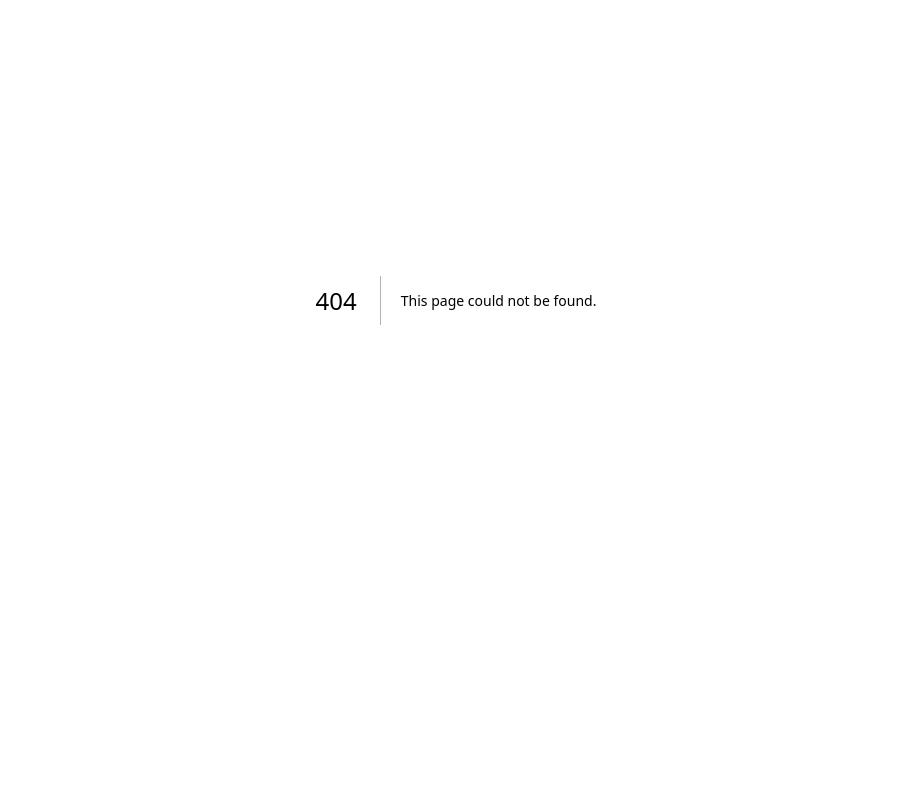
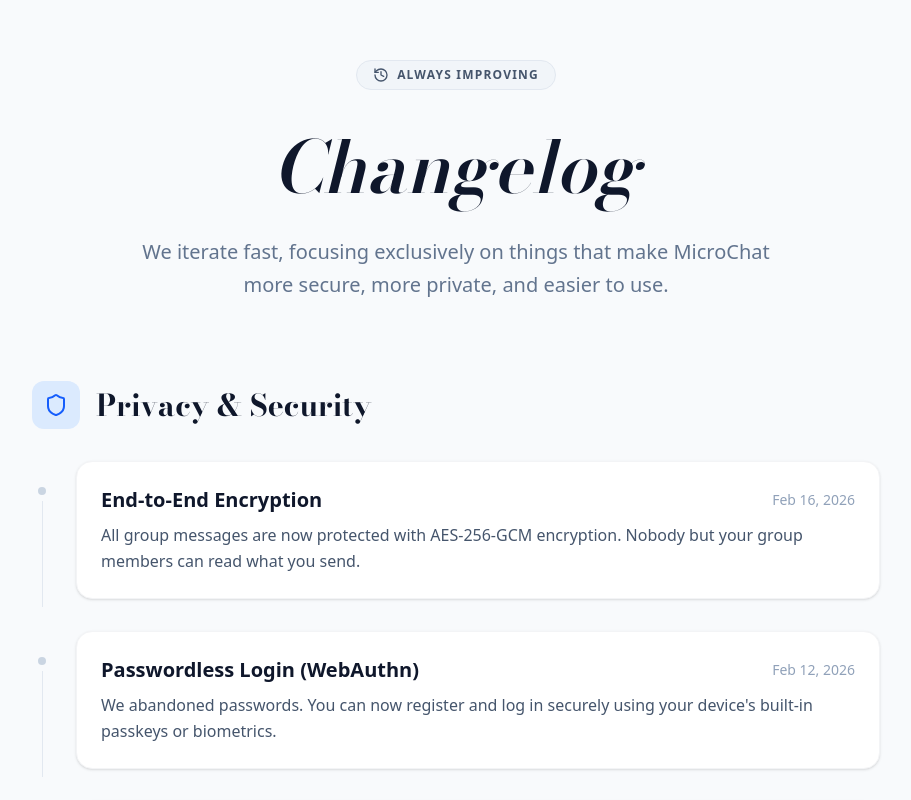
Before and after one commit to vmyazin/micro-chat-service, a Next.js app in the folder apps/web/: page /changelog in a window 1280 px wide. Before the commit this address had no page. Shown: the part 100-900 px from the top of the page, without its empty margins (184-1095 px from the left). Before the commit the page ends 800 px from the top, so only its background shows below. Built offline with nearby package versions, Linux system fonts and the light colour scheme.

Commit message:
feat: Add a dedicated changelog page with dynamic content loaded from a YAML file and an interactive list component.

```diff
--- /dev/null
+++ b/apps/web/app/changelog/page.tsx
@@ -0,0 +1,58 @@
+// Server Component — reads changelog.yaml at build/render time
+import fs from 'node:fs';
+import path from 'node:path';
+import yaml from 'js-yaml';
+import { History } from 'lucide-react';
+import { SiteHeader } from '@/components/site-header';
+import { ChangelogList } from '@/components/ChangelogList';
+
+export interface ChangelogItem {
+  date: string;
+  title: string;
+  description: string;
+}
+
+export interface ChangelogCategory {
+  category: string;
+  icon: string;
+  color: string;
+  items: ChangelogItem[];
+}
+
+function loadChangelog(): ChangelogCategory[] {
+  const filePath = path.join(process.cwd(), 'data', 'changelog.yaml');
+  const raw = fs.readFileSync(filePath, 'utf8');
+  return yaml.load(raw) as ChangelogCategory[];
+}
+
+export default function ChangelogPage() {
+  const updates = loadChangelog();
+
+  return (
+    <div className="min-h-screen bg-slate-50 text-slate-900 font-sans selection:bg-blue-600 selection:text-white pb-20">
+      <SiteHeader />
+
+      <header className="pt-40 pb-20 px-6 text-center max-w-4xl mx-auto">
+        <div className="inline-flex items-center gap-2 px-4 py-1.5 rounded-full bg-slate-100 border border-slate-200 mb-8">
+          <History className="w-4 h-4 text-slate-600" />
+          <span className="text-xs font-bold text-slate-600 uppercase tracking-widest">
+            Always Improving
+          </span>
+        </div>
+
+        <h1
+          className="text-5xl md:text-7xl mb-6 font-semibold italic text-slate-900 leading-tight"
+          style={{ fontFamily: 'var(--font-bodoni)' }}
+        >
+          Changelog
+        </h1>
+        <p className="text-xl text-slate-500 font-light leading-relaxed max-w-2xl mx-auto">
+          We iterate fast, focusing exclusively on things that make MicroChat
+          more secure, more private, and easier to use.
+        </p>
+      </header>
+
+      <ChangelogList updates={updates} />
+    </div>
+  );
+}
--- a/apps/web/app/page.tsx
+++ b/apps/web/app/page.tsx
@@ -277,6 +277,12 @@
               Privacy Policy
             </a>
             <a
+              href="/changelog"
+              className="hover:text-blue-600 transition-colors cursor-pointer"
+            >
+              Changelog
+            </a>
+            <a
               href="https://github.com"
               className="hover:text-blue-600 transition-colors cursor-pointer"
             >
--- /dev/null
+++ b/apps/web/components/ChangelogList.tsx
@@ -0,0 +1,117 @@
+'use client';
+
+import { motion } from 'framer-motion';
+import {
+  Ghost,
+  Image as ImageIcon,
+  Shield,
+  Sparkles,
+  Zap,
+} from 'lucide-react';
+import Link from 'next/link';
+import type { ChangelogCategory } from '@/app/changelog/page';
+
+const iconMap: Record<string, React.ReactNode> = {
+  shield: <Shield className="w-6 h-6" />,
+  image: <ImageIcon className="w-6 h-6" />,
+  sparkles: <Sparkles className="w-6 h-6" />,
+  ghost: <Ghost className="w-6 h-6" />,
+};
+
+const colorMap: Record<string, { bg: string; text: string }> = {
+  blue: { bg: 'bg-blue-100', text: 'text-blue-600' },
+  purple: { bg: 'bg-purple-100', text: 'text-purple-600' },
+  green: { bg: 'bg-green-100', text: 'text-green-600' },
+  amber: { bg: 'bg-amber-100', text: 'text-amber-600' },
+};
+
+export function ChangelogList({ updates }: { updates: ChangelogCategory[] }) {
+  return (
+    <>
+      <div className="max-w-4xl mx-auto px-6 space-y-20">
+        <motion.div
+          initial={{ opacity: 0, scale: 0.98 }}
+          animate={{ opacity: 1, scale: 1 }}
+          transition={{ duration: 0.3 }}
+          className="space-y-16"
+        >
+          {updates.map((update, index) => {
+            const colors = colorMap[update.color] ?? colorMap.blue;
+            return (
+              <section key={update.category} className="relative">
+                <div className="flex items-center gap-4 mb-8">
+                  <div
+                    className={`w-12 h-12 rounded-xl flex items-center justify-center ${colors.bg} ${colors.text}`}
+                  >
+                    {iconMap[update.icon] ?? iconMap.sparkles}
+                  </div>
+                  <h2
+                    className="text-3xl font-bold text-slate-900"
+                    style={{ fontFamily: 'var(--font-bodoni)' }}
+                  >
+                    {update.category}
+                  </h2>
+                </div>
+
+                <div className="flex flex-col gap-6">
+                  {update.items.map((item, itemIdx) => (
+                    <div key={item.title} className="flex gap-6">
+                      {/* Timeline rail */}
+                      <div className="flex flex-col items-center w-5 shrink-0">
+                        <div className="w-3 h-3 rounded-full bg-slate-300 border-2 border-slate-50 mt-6 shrink-0 z-10" />
+                        {itemIdx < update.items.length - 1 && (
+                          <div className="w-px flex-1 bg-slate-200 mt-1" />
+                        )}
+                      </div>
+
+                      {/* Card */}
+                      <motion.div
+                        initial={{ opacity: 0, x: -10 }}
+                        animate={{ opacity: 1, x: 0 }}
+                        transition={{ delay: itemIdx * 0.08 + index * 0.15 }}
+                        className="flex-1 bg-white p-6 rounded-2xl border border-gray-100 shadow-sm hover:shadow-md transition-shadow mb-2"
+                      >
+                        <div className="flex flex-col md:flex-row md:items-center justify-between mb-2 gap-2">
+                          <h3 className="text-xl font-bold text-slate-900">
+                            {item.title}
+                          </h3>
+                          <span className="text-sm font-mono text-slate-400 shrink-0">
+                            {item.date}
+                          </span>
+                        </div>
+                        <p className="text-slate-600 font-light leading-relaxed">
+                          {item.description}
+                        </p>
+                      </motion.div>
+                    </div>
+                  ))}
+                </div>
+              </section>
+            );
+          })}
+        </motion.div>
+      </div>
+
+      <div className="max-w-4xl mx-auto px-6 mt-20 text-center">
+        <div className="bg-linear-to-br from-blue-50 to-slate-50 rounded-3xl p-10 border border-blue-100 inline-block">
+          <Zap className="w-10 h-10 text-blue-600 mx-auto mb-4" />
+          <h3
+            className="text-2xl font-bold text-slate-900 mb-2"
+            style={{ fontFamily: 'var(--font-bodoni)' }}
+          >
+            Ready to experience these updates?
+          </h3>
+          <p className="text-slate-600 font-light mb-6 hidden md:block">
+            Create a private group to enjoy secure, fast messaging right now.
+          </p>
+          <Link
+            href="/chat"
+            className="inline-block bg-blue-600 text-white px-8 py-3 rounded-full font-bold hover:bg-blue-700 transition-all shadow-lg shadow-blue-600/20 active:scale-95"
+          >
+            Create Private Group
+          </Link>
+        </div>
+      </div>
+    </>
+  );
+}
--- /dev/null
+++ b/apps/web/data/changelog.yaml
@@ -0,0 +1,74 @@
+- category: Privacy & Security
+  icon: shield
+  color: blue
+  items:
+    - date: Feb 16, 2026
+      title: End-to-End Encryption
+      description: >
+        All group messages are now protected with AES-256-GCM encryption.
+        Nobody but your group members can read what you send.
+    - date: Feb 12, 2026
+      title: Passwordless Login (WebAuthn)
+      description: >
+        We abandoned passwords. You can now register and log in securely
+        using your device's built-in passkeys or biometrics.
+    - date: Feb 10, 2026
+      title: Ghost Courier (Sealed Sender)
+      description: >
+        Your messages are now routed anonymously. Our servers can no longer
+        see who is sending a message—you act as a ghost.
+    - date: Feb 05, 2026
+      title: Ephemeral Storage
+      description: >
+        Server-side messages are deleted immediately after successful
+        delivery to all recipients. No long-term logs kept.
+    - date: Feb 01, 2026
+      title: Transparent Security
+      description: >
+        We launched interactive Protocol and Security pages with Simple and
+        Engineer modes, breaking down our zero-trust architecture.
+
+- category: Rich Media
+  icon: image
+  color: purple
+  items:
+    - date: Jan 28, 2026
+      title: Image Upload & Pasting
+      description: >
+        Send pictures instantly! Paste images right from your clipboard or
+        upload them securely, protected by our retention limits.
+    - date: Jan 20, 2026
+      title: Voice Messages
+      description: >
+        Sometimes text isn't enough. Record, send, and listen to encrypted
+        voice messages right inside the chat window.
+
+- category: Refined Experience
+  icon: sparkles
+  color: green
+  items:
+    - date: Jan 15, 2026
+      title: Real-time Messaging & Audio Cues
+      description: >
+        Real-time WebSocket connection guarantees instant delivery,
+        complete with subtle sound effects for new messages and member joins.
+    - date: Jan 10, 2026
+      title: Dynamic Group Invites
+      description: >
+        Create private groups and share a simple invite link. New members
+        can join instantly using a dedicated landing page.
+    - date: Jan 05, 2026
+      title: Chat UI Overhaul
+      description: >
+        We refined our chat layout: softer shadows, thinner borders, new
+        avatar components, and visible sender names for better context.
+    - date: Dec 28, 2025
+      title: Message Controls
+      description: >
+        You're in full control. Highlight messages with a smart context
+        menu or delete them on the fly.
+    - date: Dec 20, 2025
+      title: New Color System
+      description: >
+        We migrated to a beautiful CSS variable-based palette that
+        perfectly balances contrast for stunning dark modes.
--- a/apps/web/package.json
+++ b/apps/web/package.json
@@ -15,6 +15,7 @@
     "@radix-ui/react-dialog": "^1.1.15",
     "clsx": "^2.1.1",
     "framer-motion": "^11.15.0",
+    "js-yaml": "^4.1.1",
     "lucide-react": "^0.468.0",
     "next": "^16.0.0",
     "react": "^19.0.0",
@@ -23,6 +24,7 @@
   },
   "devDependencies": {
     "@tailwindcss/postcss": "^4.0.0",
+    "@types/js-yaml": "^4.0.9",
     "@types/node": "^22.10.0",
     "@types/react": "^19.0.0",
     "@types/react-dom": "^19.0.0",
```
Also changed, not shown: 1 other file (tests, documents, lock files or other folders).
